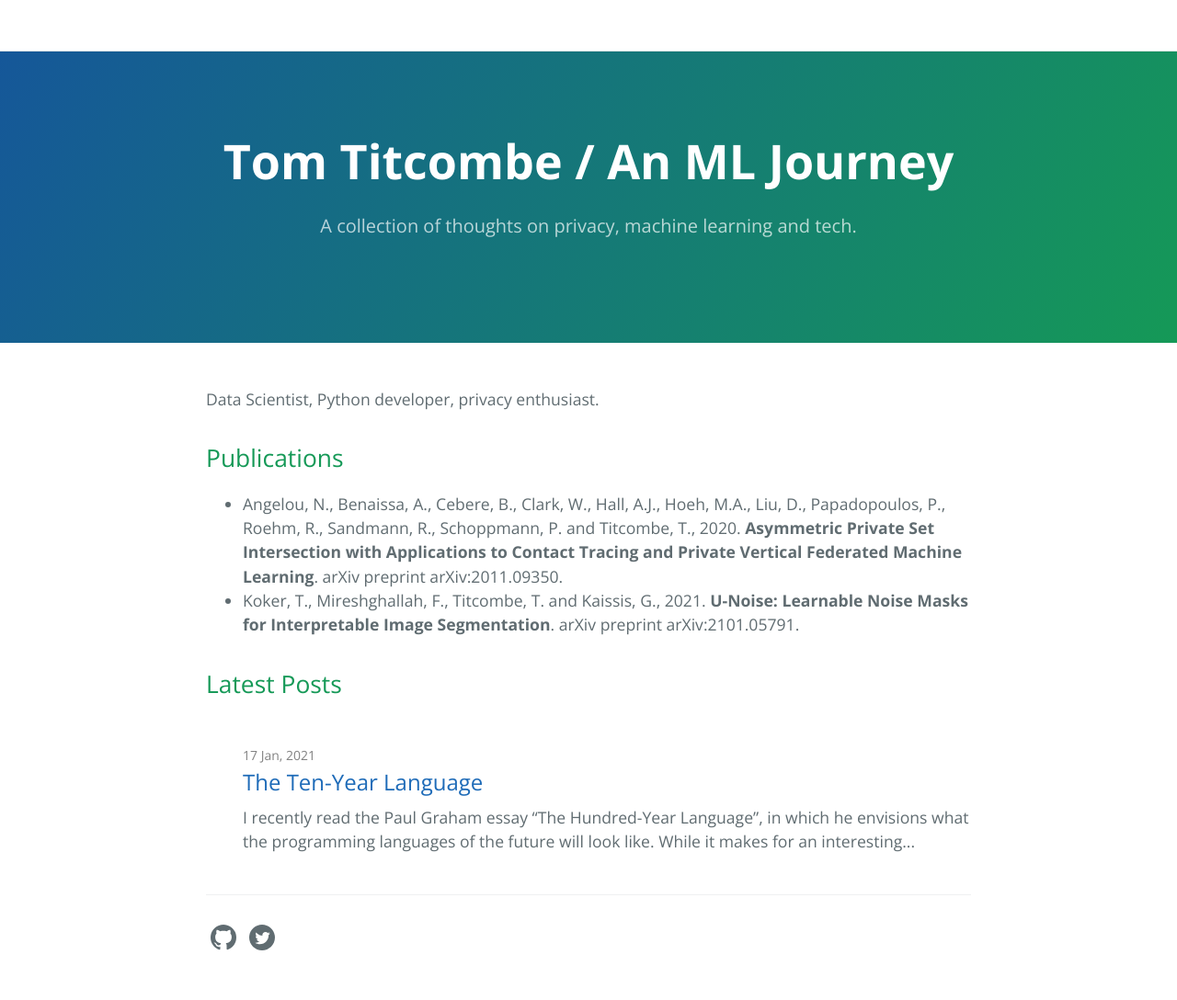
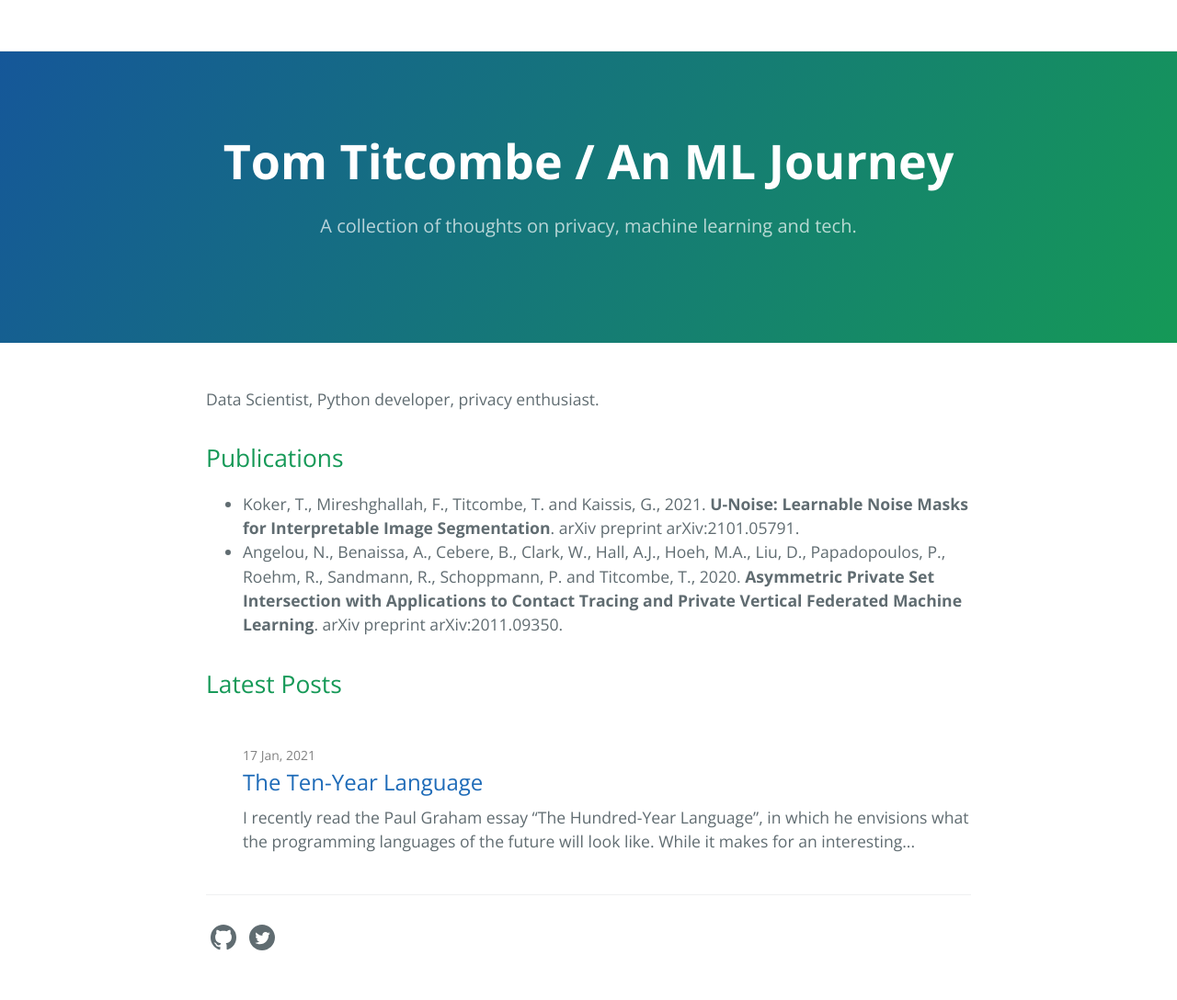
Before and after one commit to TTitcombe/TTitcombe.github.io, a Jekyll site: the page built from index.md, in a window 1280 px wide. Shown: the whole page at 92% size. Built offline with Jekyll 4.4.1, drawn with Linux system fonts in a browser that asks for light colours; part of the change alters nothing that is shown.

Commit message:
Add links to papers

```diff
--- a/index.md
+++ b/index.md
@@ -7,6 +7,9 @@ privacy enthusiast.
 
 ## Publications
 
-- Angelou, N., Benaissa, A., Cebere, B., Clark, W., Hall, A.J., Hoeh, M.A., Liu, D., Papadopoulos, P., Roehm, R., Sandmann, R., Schoppmann, P. and Titcombe, T., 2020. **Asymmetric Private Set Intersection with Applications to Contact Tracing and Private Vertical Federated Machine Learning**. arXiv preprint arXiv:2011.09350.
 - Koker, T., Mireshghallah, F., Titcombe, T. and Kaissis, G., 2021.
 **U-Noise: Learnable Noise Masks for Interpretable Image Segmentation**. arXiv preprint arXiv:2101.05791.
+- Angelou, N., Benaissa, A., Cebere, B., Clark, W., Hall, A.J., Hoeh, M.A., Liu, D., Papadopoulos, P., Roehm, R., Sandmann, R., Schoppmann, P. and Titcombe, T., 2020. **Asymmetric Private Set Intersection with Applications to Contact Tracing and Private Vertical Federated Machine Learning**. arXiv preprint arXiv:2011.09350.
+
+[u-noise]: https://arxiv.org/abs/2101.05791
+[psi]: https://arxiv.org/abs/2011.09350v1
```
